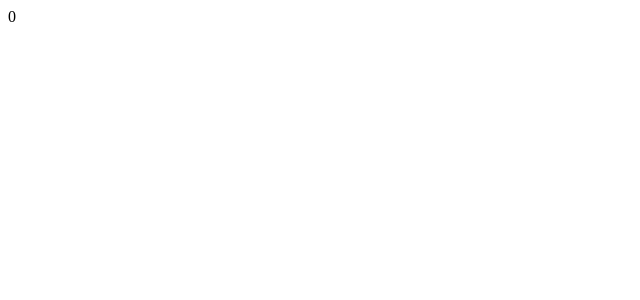
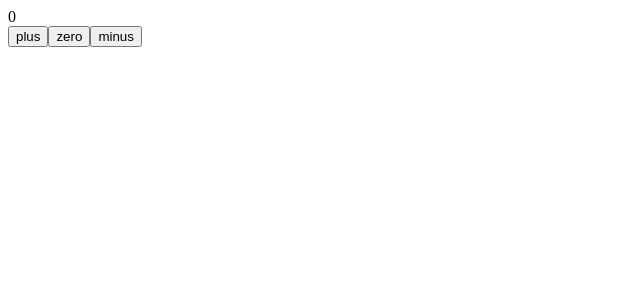
Before and after one commit to G0maa/FullstackOpen, a React (Create React App) app in the folder part1/part1/: page / in a window 1280 px wide. Shown: the top 300 px of the page, without its empty margins (0-640 px from the left). Built offline with nearby package versions, Linux system fonts and the light colour scheme.

Commit message:
part 1 c finished

```diff
--- a/part1/part1/src/App.js
+++ b/part1/part1/src/App.js
@@ -1,18 +1,26 @@
 import { useState } from "react"
+
+const Display = ({counter}) => <div>{counter}</div>
+
+const Button = ({text, onClick}) => (
+    <button onClick={onClick}>
+        {text}
+    </button>
+)
 
 const App = () => {
     const [counter, setCounter] = useState(0)
 
-
-
-    // setCounter(counter + 1)
-
-
-    console.log('rendering...', counter)
+    const increaseByOne = () => setCounter(counter + 1)
+    const decreaseByOne = () => setCounter(counter - 1)
+    const setToZero = () => setCounter(0)
 
     return (
         <div>
-            {counter}
+            <Display counter={counter} />
+            <Button text={"plus"} onClick={increaseByOne} />
+            <Button text={"zero"} onClick={setToZero} />
+            <Button text={"minus"} onClick={decreaseByOne} />
         </div>
     )
 }
```
Also changed, not shown: 1 other file (tests, documents, lock files or other folders).
